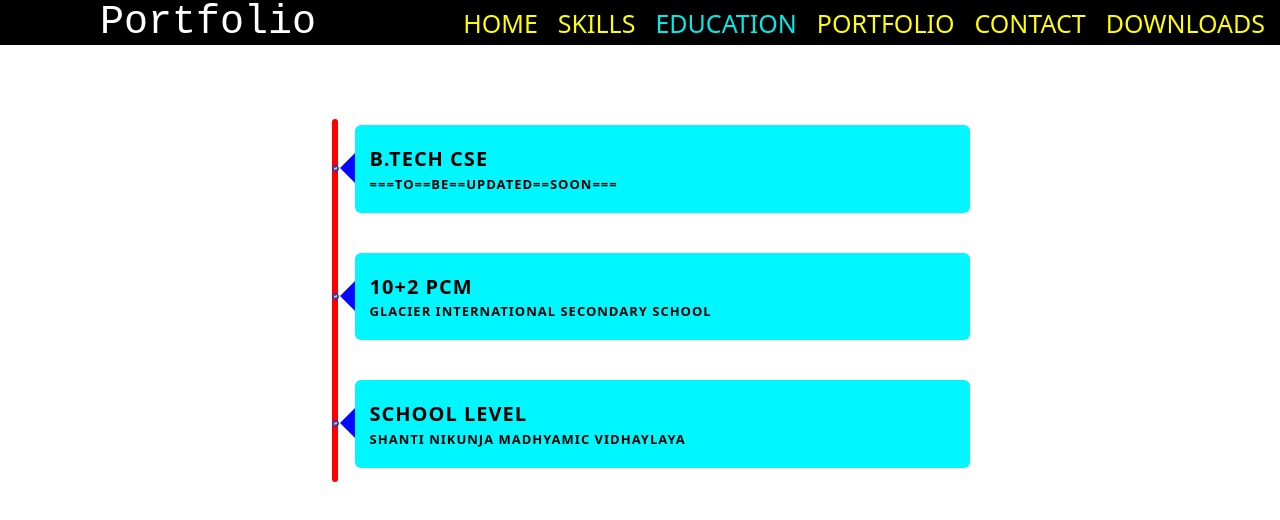
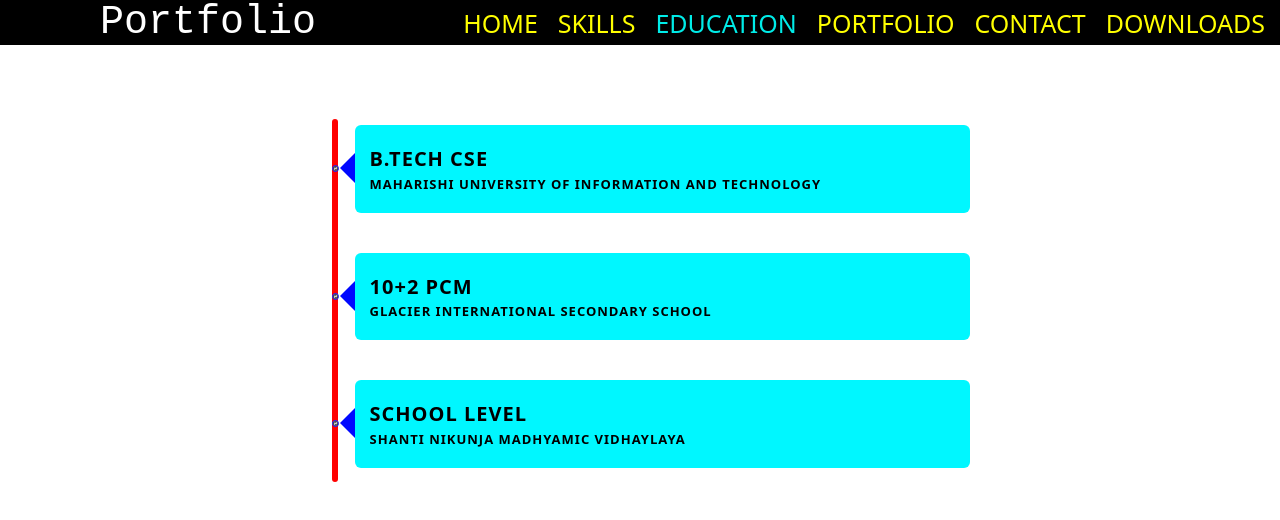
Before and after one commit to r-rajababushah/r-rajababushah, a React (Vite) app: page /education in a window 1280 px wide. Shown: the top 520 px of the page. Built offline with nearby package versions, Linux system fonts and the light colour scheme.

Commit message:
education updated

```diff
--- a/src/pages/Education/Education.jsx
+++ b/src/pages/Education/Education.jsx
@@ -15,7 +15,7 @@
                         <img src={imgURL} alt="" />
                         <div className="text-box">
                             <h4>B.Tech CSE</h4>
-                            <p>===to==be==updated==soon===</p>
+                            <p>Maharishi University of Information and Technology</p>
                             <span className='right-container-arrow'></span>
                         </div>
                     </div>
```
